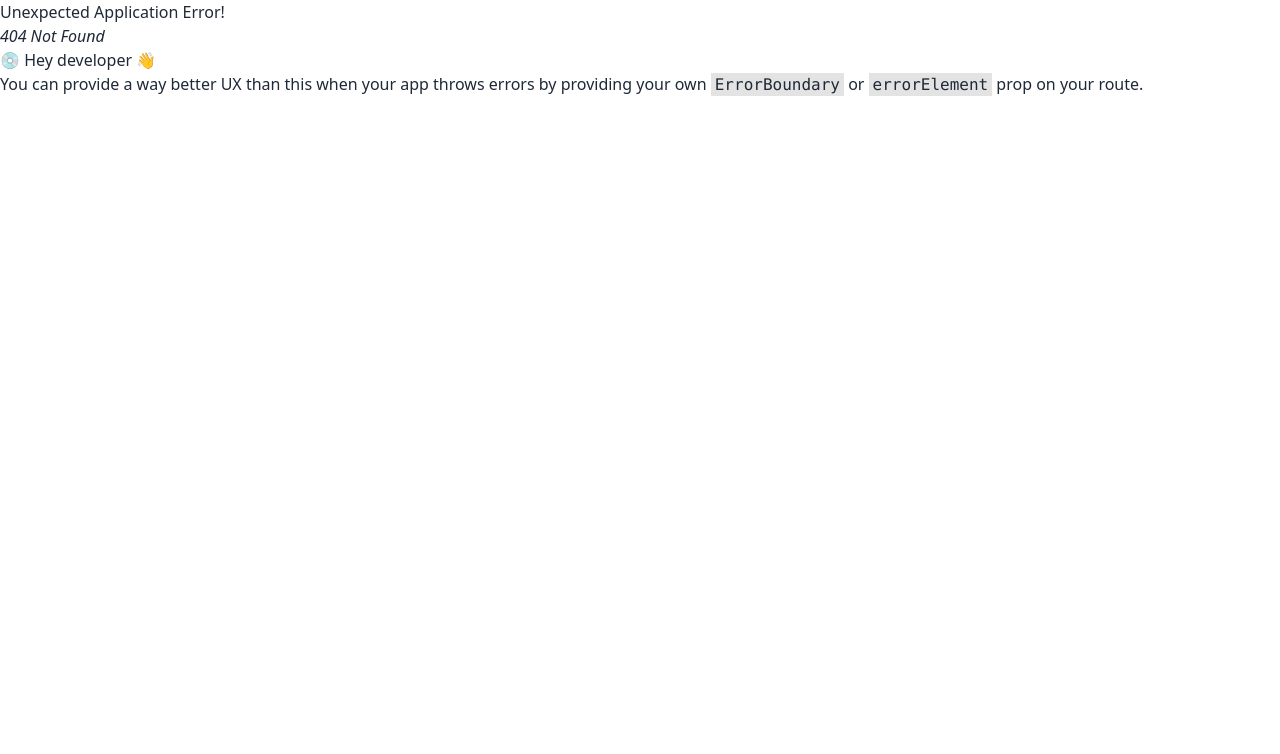
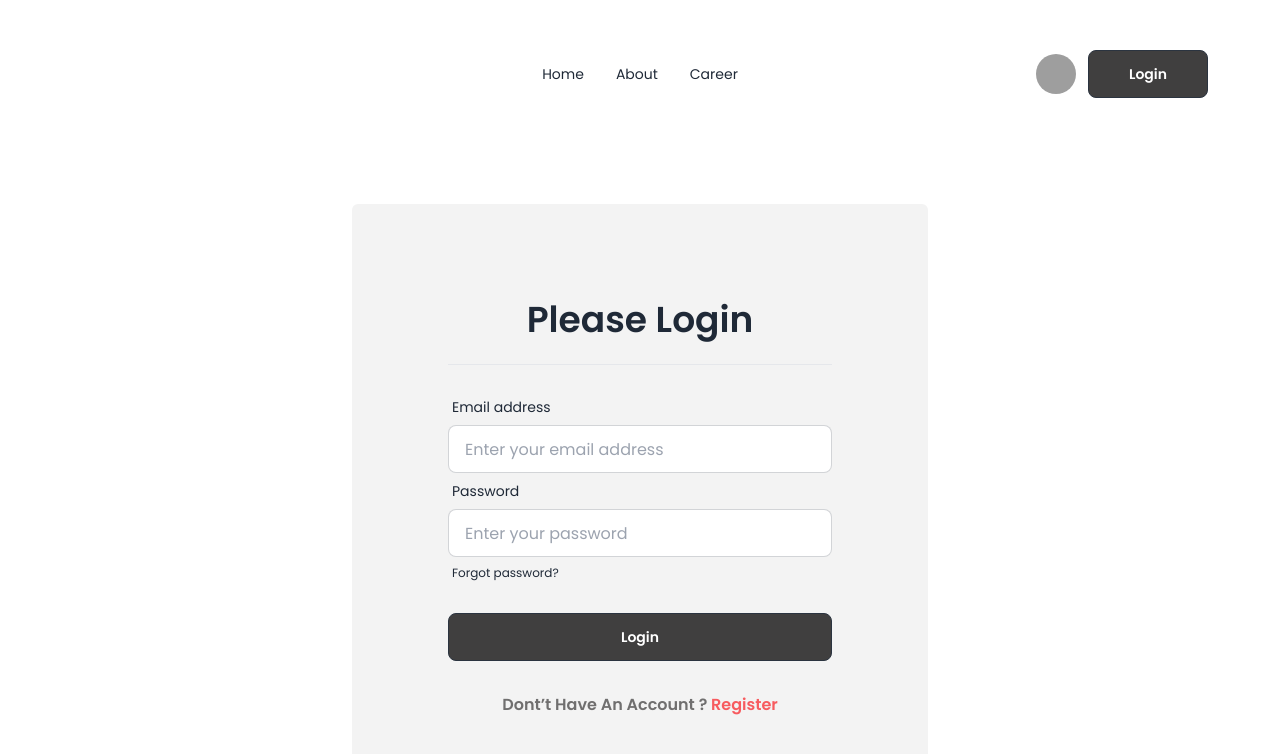
Before and after one commit to Rezwan66/dragon-news, a React (Vite) app: page /login in a window 1280 px wide. Before the commit this address had no page. Shown: the top 754 px of the page. Built offline with nearby package versions, Linux system fonts and the light colour scheme; grey boxes are pictures that could not be loaded.

Commit message:
designed the login page

```diff
--- a/index.html
+++ b/index.html
@@ -3,9 +3,9 @@
 
 <head>
   <meta charset="UTF-8" />
-  <link rel="icon" type="image/svg+xml" href="/vite.svg" />
+  <link rel="icon" type="image/svg+xml" href="./src/assets/dragon.png" />
   <meta name="viewport" content="width=device-width, initial-scale=1.0" />
-  <title>Vite + React</title>
+  <title>Dragon News</title>
 </head>
 
 <body>
--- /dev/null
+++ b/src/pages/Login.jsx
@@ -0,0 +1,71 @@
+import { Link } from 'react-router-dom';
+import Navbar from '../components/Shared/Navbar';
+
+const Login = () => {
+  const handleLogin = e => {
+    e.preventDefault();
+    // const email = e.target.email.value;
+    // const password = e.target.password.value;
+    console.log(e.currentTarget);
+    const form = new FormData(e.currentTarget);
+    console.log(form.get('email'));
+    console.log(form.get('password'));
+  };
+
+  return (
+    <div className="mt-10">
+      <Navbar></Navbar>
+      <form
+        onSubmit={handleLogin}
+        className="bg-[#F3F3F3] mt-24 md:w-3/4 lg:w-1/2 p-24 mx-auto rounded-md"
+      >
+        <h2 className="text-4xl font-semibold text-center">Please Login</h2>
+        <hr className="my-6" />
+        <div className="form-control">
+          <label className="label">
+            <span className="label-text">Email address</span>
+          </label>
+          <input
+            type="email"
+            placeholder="Enter your email address"
+            name="email"
+            className="input input-bordered"
+            required
+          />
+        </div>
+        <div className="form-control">
+          <label className="label">
+            <span className="label-text">Password</span>
+          </label>
+          <input
+            type="password"
+            placeholder="Enter your password"
+            name="password"
+            className="input input-bordered"
+            required
+          />
+          <label className="label">
+            <a href="#" className="label-text-alt link link-hover">
+              Forgot password?
+            </a>
+          </label>
+        </div>
+        <div className="form-control mt-6">
+          <button className="btn btn-neutral bg-[#403F3F] text-white capitalize">
+            Login
+          </button>
+        </div>
+        <label className="label mt-6">
+          <span className="mx-auto text-[#706F6F] font-semibold">
+            Dont’t Have An Account ?{' '}
+            <Link className="text-[#F75B5F]" to="/register">
+              Register
+            </Link>
+          </span>
+        </label>
+      </form>
+    </div>
+  );
+};
+
+export default Login;
--- a/src/routes/Routes.jsx
+++ b/src/routes/Routes.jsx
@@ -1,6 +1,7 @@
 import { createBrowserRouter } from 'react-router-dom';
 import Root from '../layouts/Root';
 import Home from '../pages/Home';
+import Login from '../pages/Login';
 
 const router = createBrowserRouter([
   {
@@ -12,6 +13,10 @@ const router = createBrowserRouter([
         element: <Home></Home>,
         loader: () => fetch('/news.json'),
       },
+      {
+        path: '/login',
+        element: <Login></Login>,
+      },
     ],
   },
 ]);
```
Also changed, not shown: src/assets/dragon.png (added).
